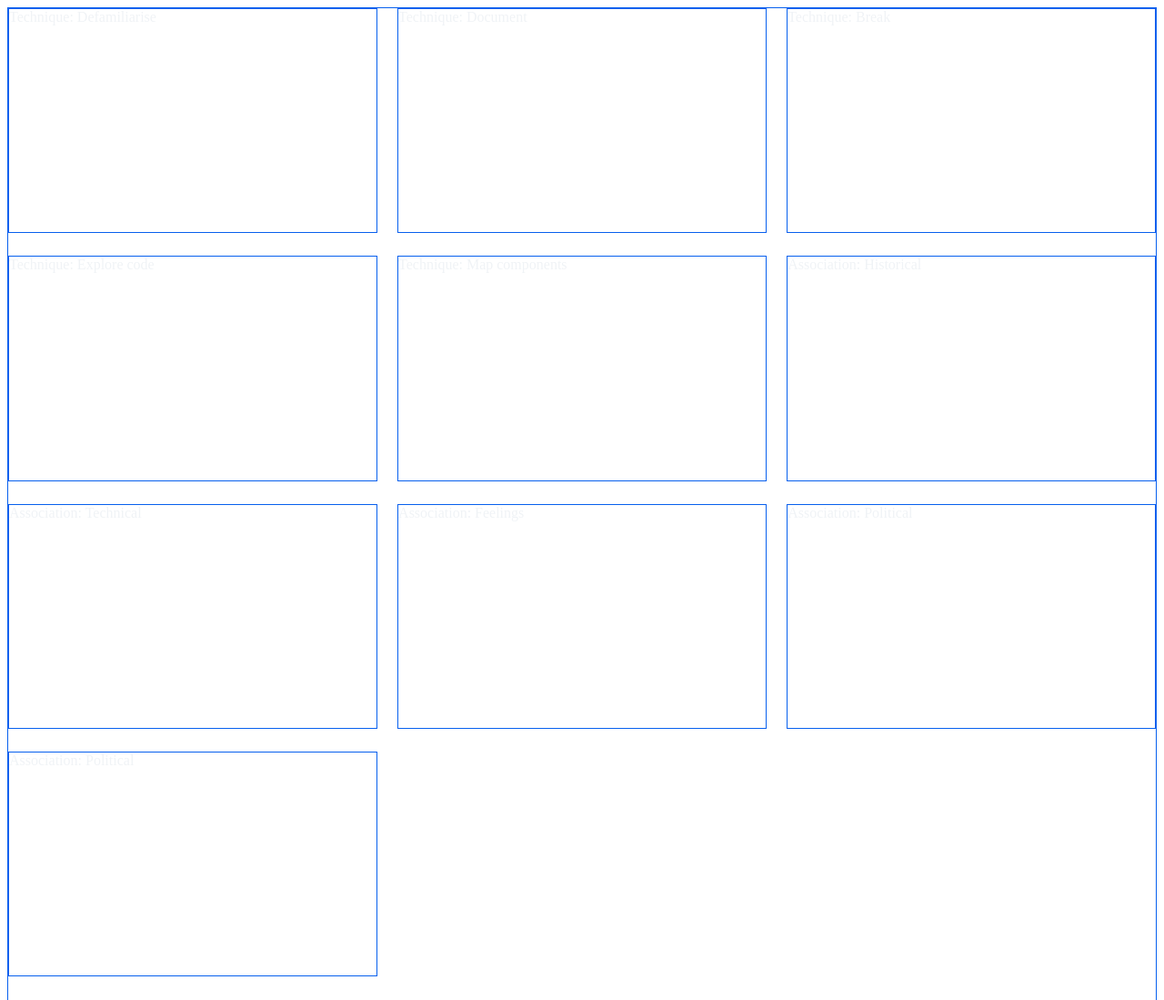
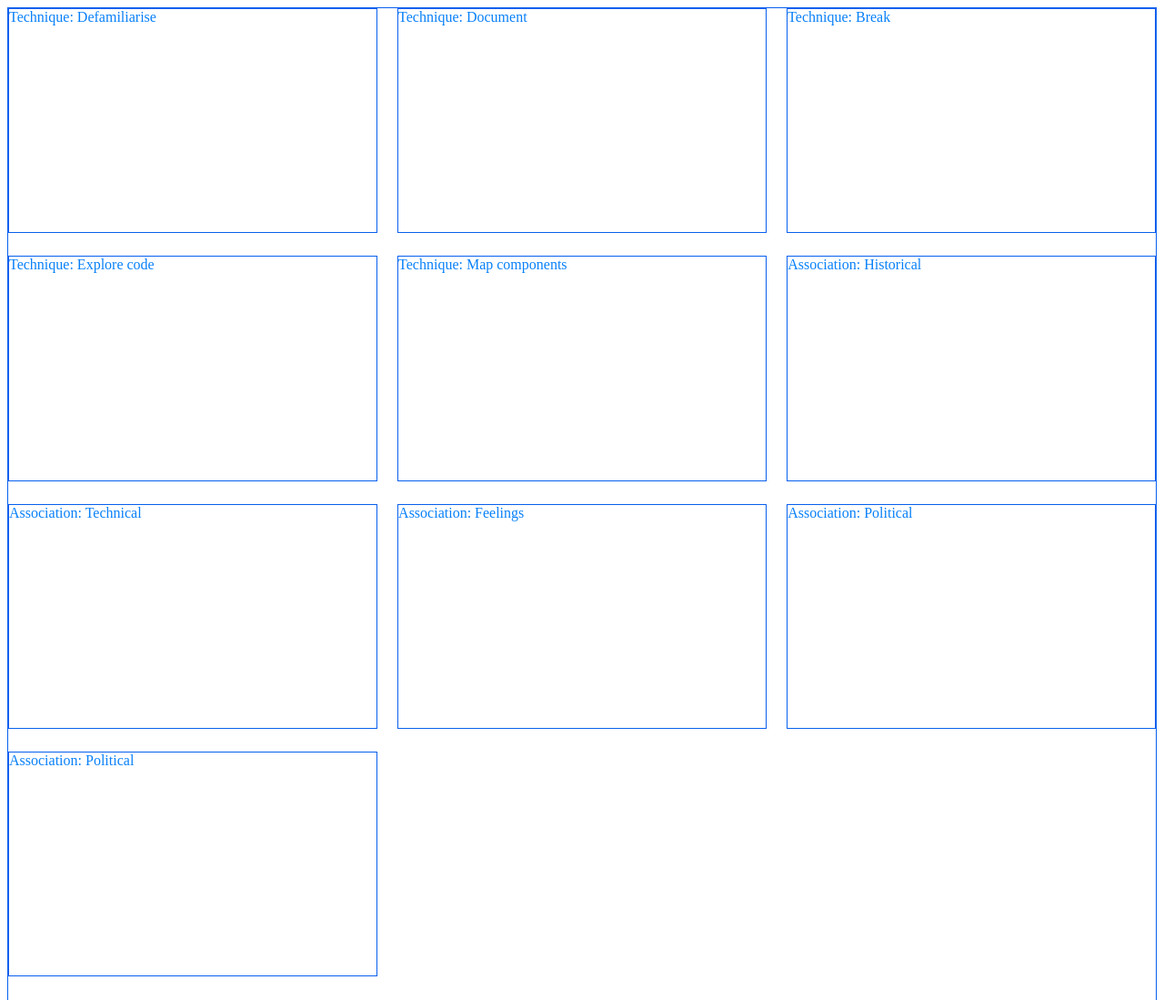
Before and after one commit to JoelMayifuila/interface-narrative, a plain HTML site: page index.html in a window 1280 px wide. Shown: the top 1099 px of the page at 91% size. Drawn offline with Linux system fonts and the light colour scheme.

Commit message:
added blue 2

```diff
--- a/index.html
+++ b/index.html
@@ -12,7 +12,7 @@
   padding-bottom: 18%; /* 32:18, i.e. 16:9 */
   margin-bottom: 2%; /* (100-32*3)/2 */
   background-color: rgba(255,255,255,0.8);
-  color: rgb(240, 243, 246);
+  color: rgb(8, 128, 249);
   background-size: cover;
 }
  div{border:1px solid #0760ee;}
```
